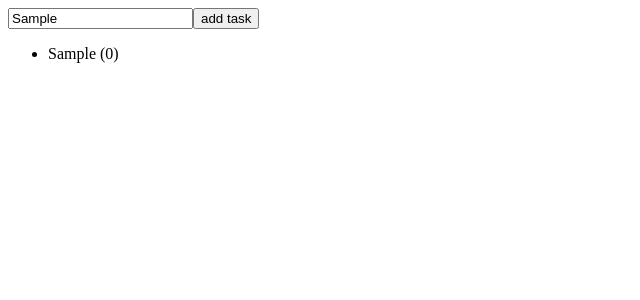
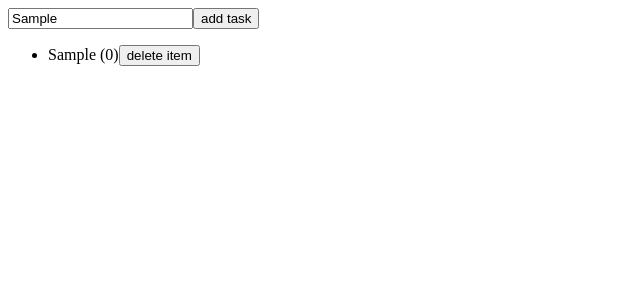
Before and after one commit to cordellbonnieux/task-application, a React (Create React App) app: page / in a window 1280 px wide. Both pictures are taken after typing "Sample" into the empty fields and a click on the button "add task". Shown: the top 300 px of the page, without its empty margins (0-640 px from the left). Built offline with nearby package versions, Linux system fonts and the light colour scheme.

Commit message:
Completed challenge 2, items can now be deleted.

```diff
--- a/src/components/Overview.js
+++ b/src/components/Overview.js
@@ -1,8 +1,28 @@
 import React from "react"
 
 export default class Overview extends React.Component {
+    constructor(props) {
+        super(props)
+        this.state = { banned: [] }
+    }
+
+    delete = (key) => {
+        this.setState({
+            banned: [...this.state.banned, key]
+        })
+    }
+
     render() {
-        const list = this.props.tasks.map(task => <li key={task.key}>{task.name + '  (' + task.count + ')'}</li>)
+        const list = this.props.tasks.map(task => {
+            if (!this.state.banned.includes(task.key)) {
+                return <li key={task.key}>
+                    {task.name + '  (' + task.count + ')'}
+                    <button type="button" onClick={() => this.delete(task.key)}>delete item</button>
+                </li>
+            } else {
+                return null
+            }
+        })
         return (
             <div>
                 <ul>
```
